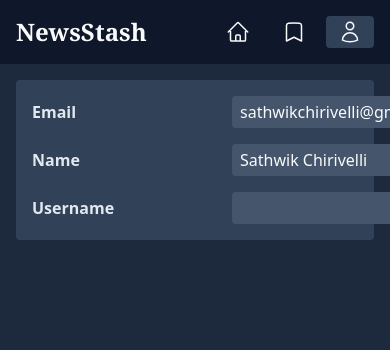
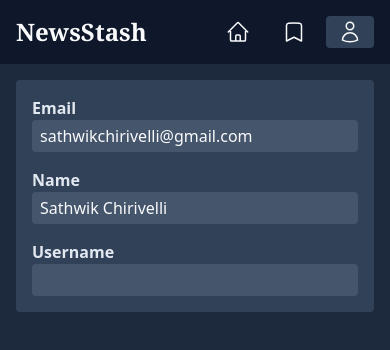
Before and after one commit to chirivelli/rss-frontend, a React (Vite) app: page /account in a window 390 px wide. Shown: the top 350 px of the page. Built offline with nearby package versions, Linux system fonts and the light colour scheme; no server answers.

Commit message:
mobile ui update for account page

```diff
--- a/src/routes/Account.tsx
+++ b/src/routes/Account.tsx
@@ -11,7 +11,7 @@ export default function Account() {
 
     return (
         <div className='grid gap-4 rounded bg-slate-700 p-4'>
-            <div className='grid grid-cols-[200px_1fr] items-center'>
+            <div className='grid items-center sm:grid-cols-2'>
                 <label className='font-semibold text-slate-200'>Email</label>
                 <input
                     className='rounded bg-slate-600 px-2 py-1'
@@ -20,7 +20,7 @@ export default function Account() {
                 />
             </div>
 
-            <div className='grid grid-cols-[200px_1fr] items-center'>
+            <div className='grid items-center sm:grid-cols-2'>
                 <label className='font-semibold text-slate-200'>Name</label>
                 <input
                     className='rounded bg-slate-600 px-2 py-1'
@@ -29,7 +29,7 @@ export default function Account() {
                 />
             </div>
 
-            <div className='grid grid-cols-[200px_1fr] items-center'>
+            <div className='grid items-center sm:grid-cols-2'>
                 <label className='font-semibold text-slate-200'>Username</label>
                 <input
                     className='rounded bg-slate-600 px-2 py-1'
```
